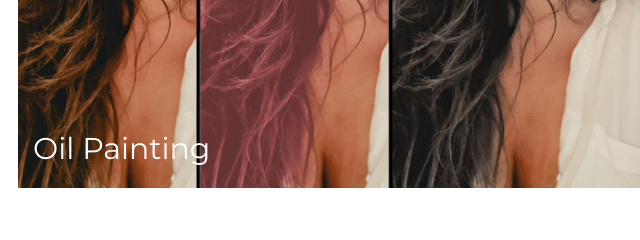
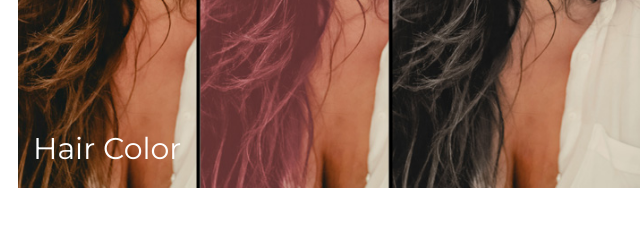
Before and after one commit to allstarrtech/photo-dream-team, a plain HTML site: page portfolio.html in a window 1280 px wide. Shown: the part 2920-3160 px from the top of the page, 537-1177 px from the left. Drawn offline with nearby package versions, Linux system fonts and the light colour scheme.

Commit message:
Update portfolio.html

```diff
--- a/portfolio.html
+++ b/portfolio.html
@@ -201,7 +201,7 @@
                 <div class="col-xl-7 col-lg-7 col-md-6 col-sm-6">
                     <div class="box snake mb-30">
                         <div class="gallery-img small-img " style="background-image: url(assets/img/gallery/hair-color-transformation.jpg);"></div>
-                        <figcaption>Oil Painting</figcaption>
+                        <figcaption>Hair Color</figcaption>
                         <div class="overlay">
                             <div class="overlay-content">
                                 <a href="assets/img/gallery/hair-color-transformation.jpg" class="img-pop-up"><i class="ti-plus"></i></a>
```
